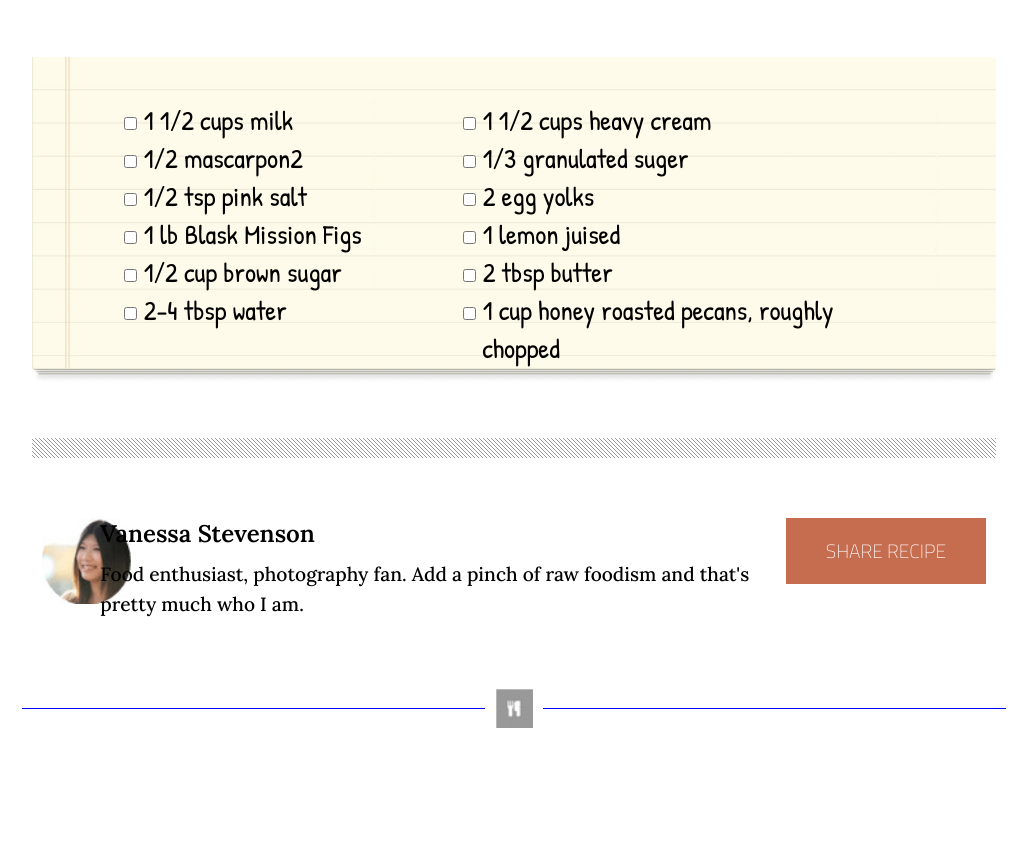
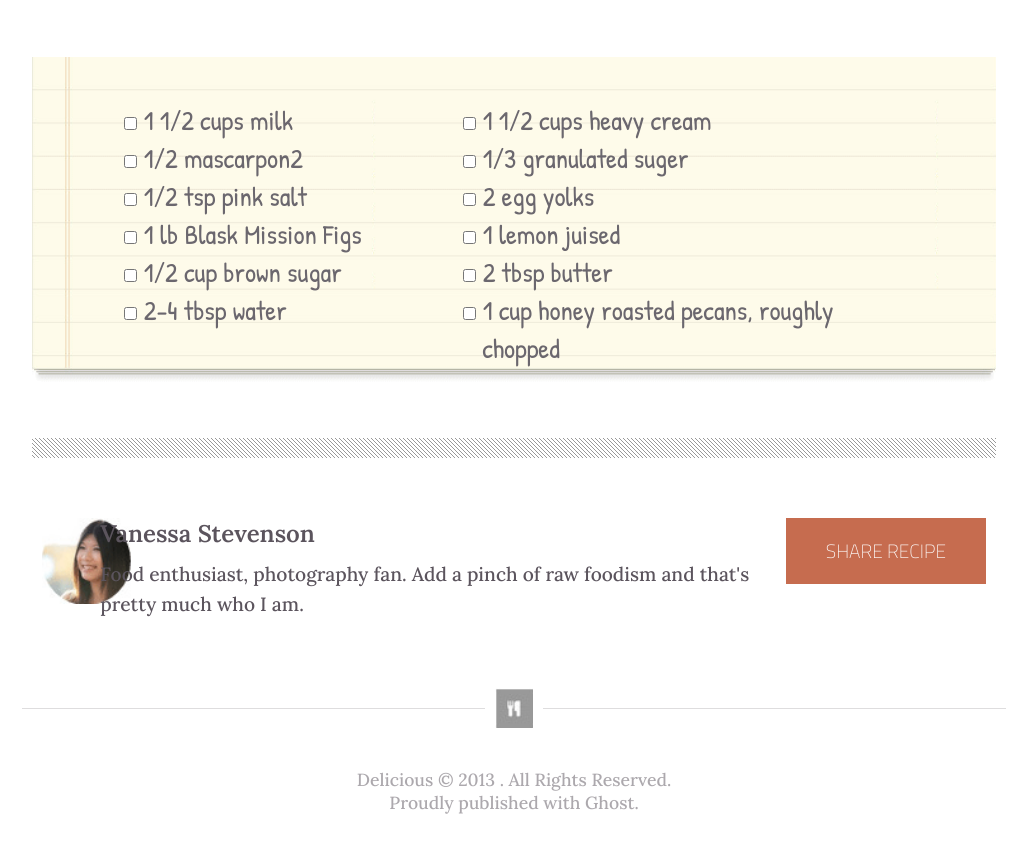
Before and after one commit to AbdallahSafi/chocolate-pizza, a plain HTML site: page index.html in a window 1280 px wide. Shown: the part 1457-2310 px from the top of the page, without its empty margins (126-1153 px from the left). Before the commit the page ends 2233 px from the top, so only its background shows below. Drawn offline with nearby package versions, Linux system fonts and the light colour scheme.

Commit message:
finishing the footer

```diff
--- a/index.html
+++ b/index.html
@@ -142,9 +142,16 @@
       </article>
     </main>
     <footer>
-      <span></span>
-      <img src="img/small-logo.png" alt="image">
-      <span></span>
+      <div>
+        <span></span>
+        <img src="img/small-logo.png" alt="image">
+        <span></span>
+      </div>
+
+      <div>
+        <p>Delicious © 2013 . All Rights Reserved.<br>
+          Proudly published with Ghost.</p>
+      </div>
     </footer>
   </body>
 </html>
--- a/style.css
+++ b/style.css
@@ -134,6 +134,7 @@ main {
   text-indent: 40px;
   margin: 30px 0;
   line-height: 35px;
+  color: rgb(91, 84, 93);;
 }
 
 /* list image section */
@@ -152,6 +153,7 @@ main {
   font-size: 1.7em;
   font-family: "Patrick Hand", cursive;
   border: 0;
+  color: rgb(107, 103, 110);
 }
 
 .second-image-section form fieldset:first-child input,
@@ -166,6 +168,7 @@ label {
   font-size: 1.7em;
   font-family: "Patrick Hand", cursive;
   border: 0;
+  color: rgb(107, 103, 110);
 }
 
 .second-image-section form fieldset:nth-child(2) input,
@@ -195,13 +198,9 @@ main hr {
 
 }
 
-.third-section div:first-child {
-  /* background-color: burlywood; */
-
-}
 
 .third-section div:nth-child(2){
-  /* background-color: brown; */
+
   margin-left: -50px;
 
 }
@@ -210,6 +209,7 @@ main hr {
   font-family: "Lora", serif;
   font-size: 1.5em;
   margin-top: 0;
+  color: rgb(91, 84, 93);
 }
 
 .third-section div p {
@@ -217,6 +217,8 @@ main hr {
   font-size: 1.2em;
   margin-top: -10px;
   line-height: 30px;
+  color: rgb(91, 84, 93);
+  font-weight: 200;
 }
 
 .third-section  button {
@@ -231,23 +233,42 @@ main hr {
   width: fit-content;
   margin-left: auto;
   margin-right: 0;
+  cursor: pointer;
 
 }
 
 
 /* Footer section */
-footer {
+footer div:first-child{
   padding: 30px 140px;
   display: flex;
   align-items: center;
 }
-footer span{
-  background-color: blue;
-  height: 1px;
+footer div span{
+  background-color: rgb(91, 84, 93);
+  height: .5px;
   width: 100%;
+  opacity: .2;
 }
-footer img{
+footer div img{
   width: 80px;
   height: auto;
   margin: 10px;
 }
+
+footer div p{
+  text-align: center;
+  margin-top: 0;
+  font-size: 1.1em;
+  font-family: "Lora", serif;
+  color: rgb(91, 84, 93);
+  opacity: .5;
+}
+
+footer div:nth-child(2){
+ width: fit-content;
+ margin-left:  auto;
+ margin-right: auto;
+ margin-top: 0;
+ margin-bottom: 70px;
+}
```
